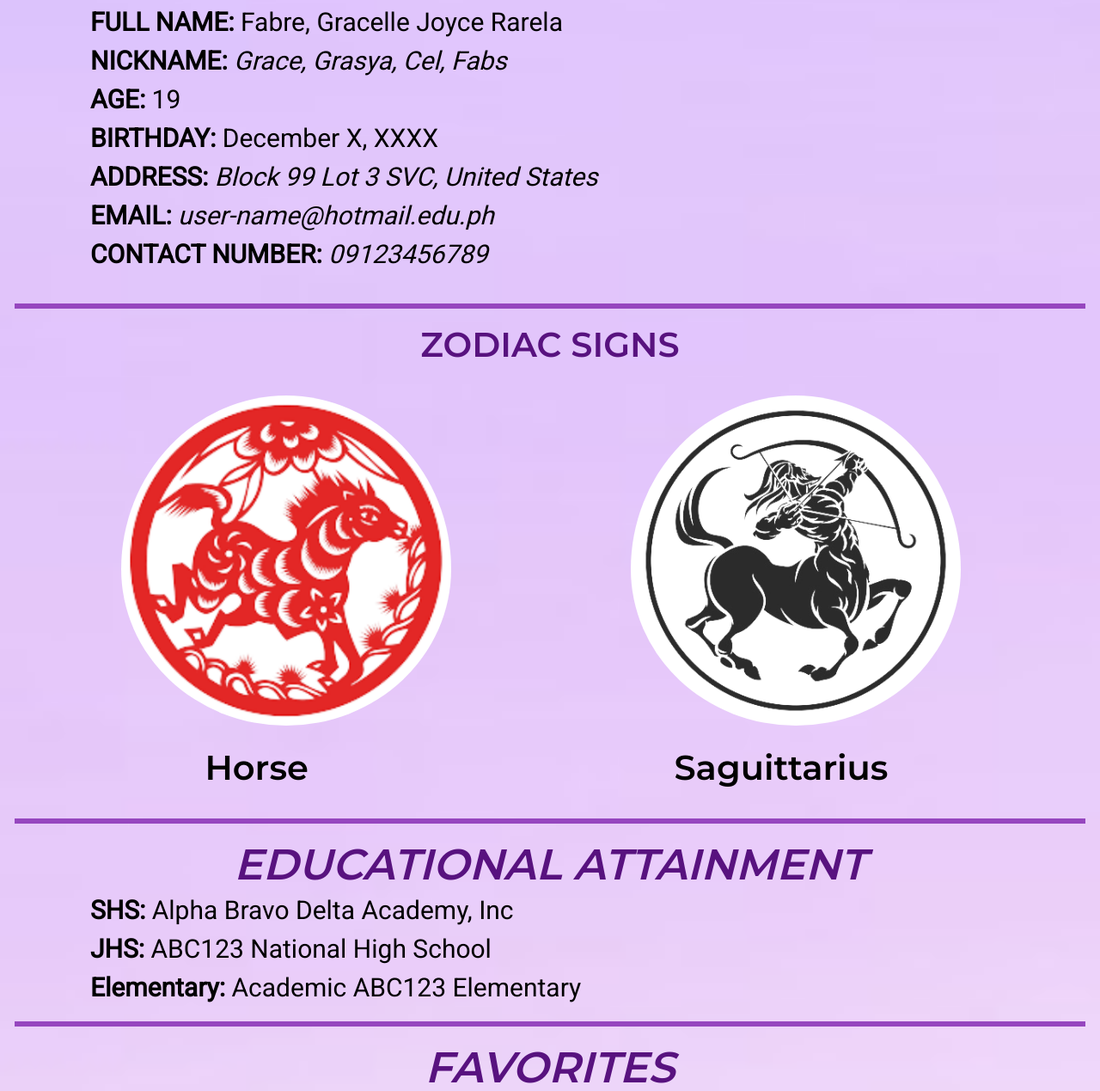
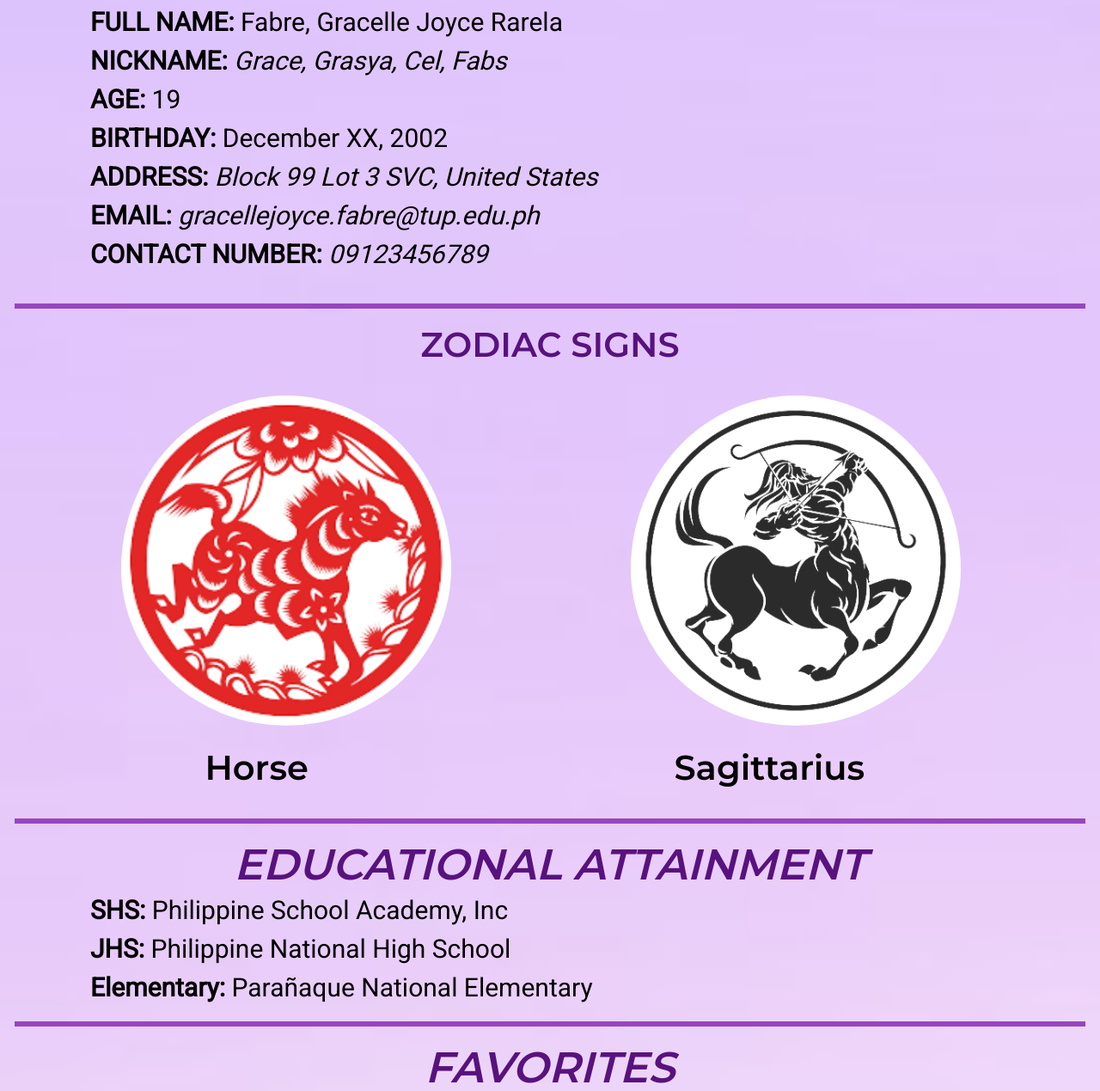
Before and after one commit to GracelleJoyce/Website-ICT-Lab, a plain HTML site: page index.html in a window 1280 px wide. Shown: the part 499-1768 px from the top of the page at 86% size. Drawn offline with Linux system fonts and the light colour scheme.

Commit message:
Update index.html

```diff
--- a/index.html
+++ b/index.html
@@ -51,9 +51,9 @@
 	<p><b>FULL NAME:</b> Fabre, Gracelle Joyce Rarela </p>
 	<p><b>NICKNAME:</b><i> Grace, Grasya, Cel, Fabs</i></p>
 	<p><b>AGE:</b> 19</p>
-	<p><b>BIRTHDAY:</b> December X, XXXX</p>
+	<p><b>BIRTHDAY:</b> December XX, 2002</p>
 	<p><b>ADDRESS:</b> <i> Block 99 Lot 3 SVC, United States </i> </p>
-<p><b>EMAIL: </b> <i>user-name@hotmail.edu.ph</i></p>
+<p><b>EMAIL: </b> <i>gracellejoyce.fabre@tup.edu.ph</i></p>
 <p><b>CONTACT NUMBER:</b> <i>09123456789</i></p>
 	<br>
 </section>
@@ -69,7 +69,7 @@
 <section class="Zod1">
 	<ul>
 		<li>Horse</li>
-		<li>Saguittarius</li>
+		<li>Sagittarius</li>
 	</ul>
 </section>
 <br>
@@ -78,9 +78,9 @@
 	<hr>
 	<h1> <i> EDUCATIONAL ATTAINMENT </i></h1>
 
-	<p><b>SHS:</b> Alpha Bravo Delta Academy, Inc</p>
-	<p><b>JHS:</b> ABC123 National High School</p>
-	<p><b>Elementary:</b> Academic ABC123 Elementary</p>
+	<p><b>SHS:</b> Philippine School Academy, Inc</p>
+	<p><b>JHS:</b> Philippine National High School</p>
+	<p><b>Elementary:</b> Parañaque National Elementary</p>
 	</div>
 		<div id="Fave">
 	<hr>
```
